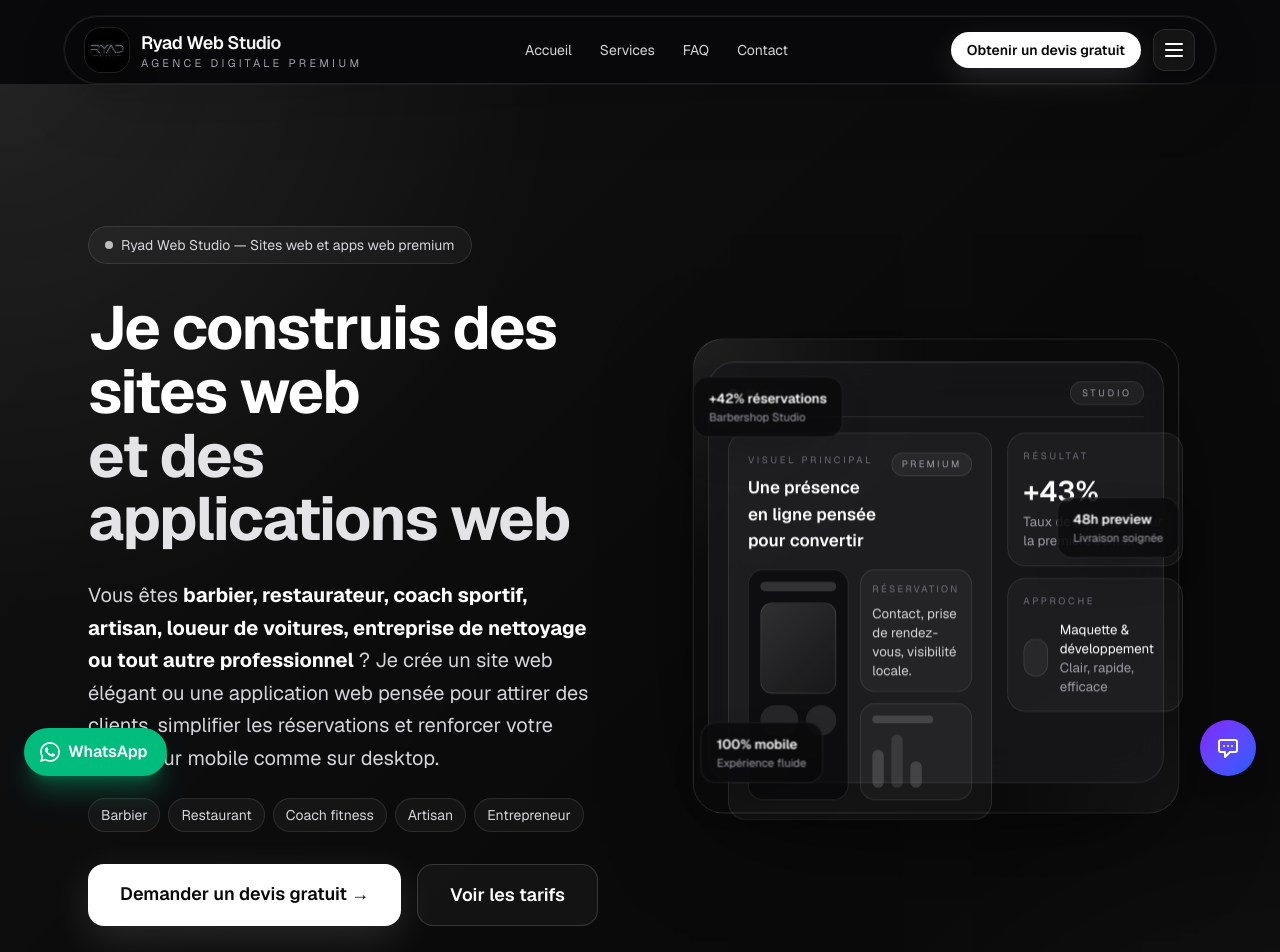
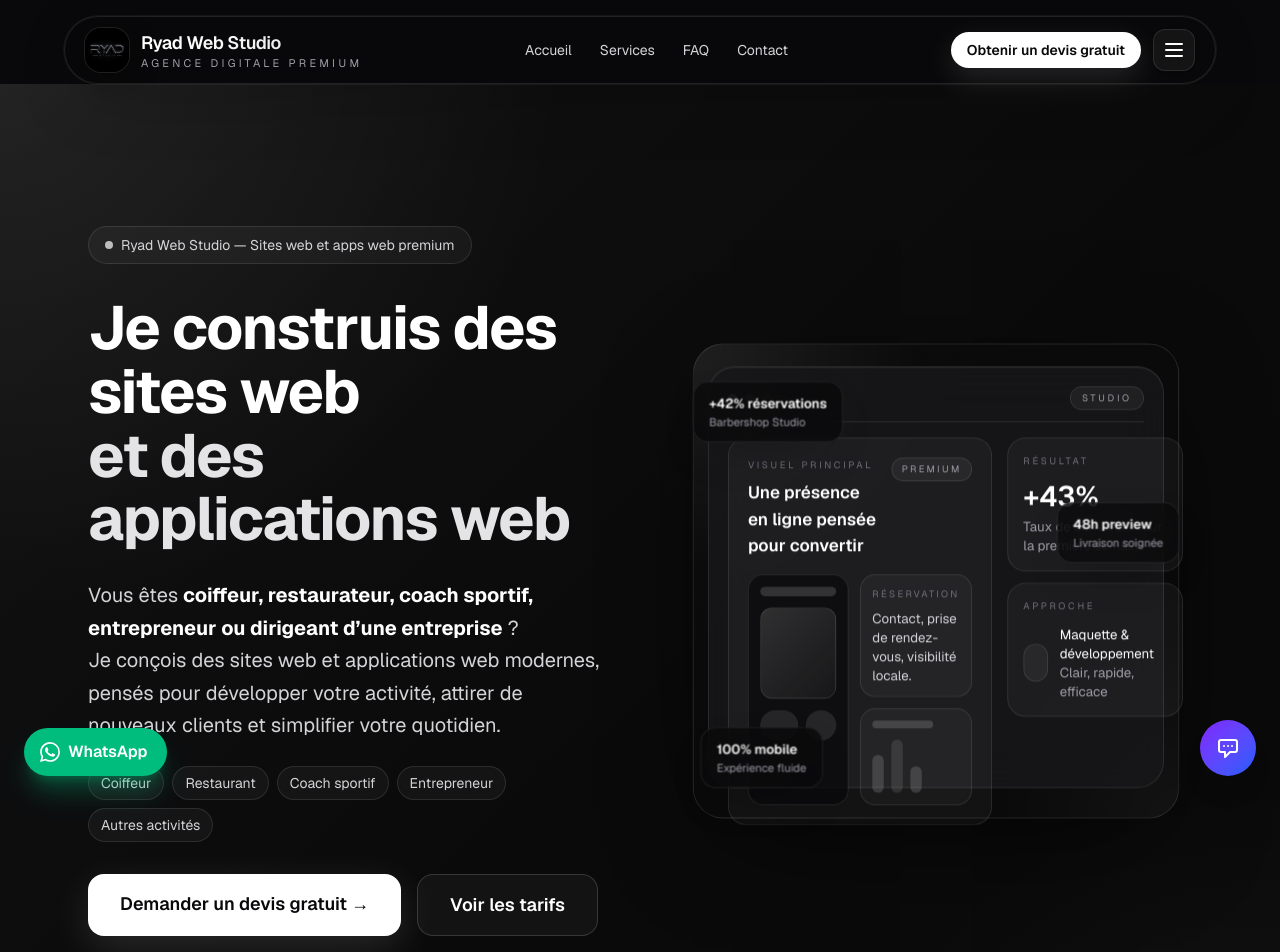
Before and after one commit to Ryad-Cyber/site-web, a Next.js app: page / in a window 1280 px wide. Shown: the top 952 px of the page. Built offline with nearby package versions, Linux system fonts and the light colour scheme.

Commit message:
Fix viewport Vercel zoom + update homepage content

```diff
--- a/app/layout.tsx
+++ b/app/layout.tsx
@@ -29,6 +29,10 @@
     images: [{ url: "/Ryad_Studio.png", width: 512, height: 512, alt: "Ryad Web Studio" }],
   },
 };
+export const viewport = {
+  width: "device-width",
+  initialScale: 1,
+};
 export default function RootLayout({
   children,
 }: Readonly<{
--- a/app/page.tsx
+++ b/app/page.tsx
@@ -453,12 +453,12 @@
                 </h1>
 
                 <p className="mt-6 sm:mt-7 text-lg sm:text-xl text-zinc-300 max-w-xl leading-relaxed">
-                  Vous êtes <strong className="text-white">barbier, restaurateur, coach sportif, artisan, loueur de voitures, entreprise de nettoyage ou tout autre professionnel</strong> ?
-                  Je crée un site web élégant ou une application web pensée pour attirer des clients, simplifier les réservations et renforcer votre image, sur mobile comme sur desktop.
-                </p>
+  Vous êtes <strong className="text-white">coiffeur, restaurateur, coach sportif, entrepreneur ou dirigeant d’une entreprise</strong> ?<br />
+  Je conçois des sites web et applications web modernes, pensés pour développer votre activité, attirer de nouveaux clients et simplifier votre quotidien.
+</p>
 
                 <div className="mt-6 flex flex-wrap gap-2">
-                  {["Barbier", "Restaurant", "Coach fitness", "Artisan", "Entrepreneur"].map((tag) => (
+                  {["Coiffeur", "Restaurant", "Coach sportif", "Entrepreneur", "Autres activités"].map((tag) => (
                     <span
                       key={tag}
                       className="px-3 py-1.5 rounded-full text-sm text-zinc-300 bg-white/[0.04] border border-white/10"
--- a/app/showcase/page.tsx
+++ b/app/showcase/page.tsx
@@ -32,7 +32,7 @@
     },
     {
       id: 3,
-      name: "Fit Studio",
+      name: "Fitness & Coaching",
       category: "Coaching Fitness",
       description: "Plateforme de coaching moderne avec programmes d'entraînement et espace membre",
       gradient: "from-lime-500/20 via-green-500/10 to-emerald-500/5",
```
